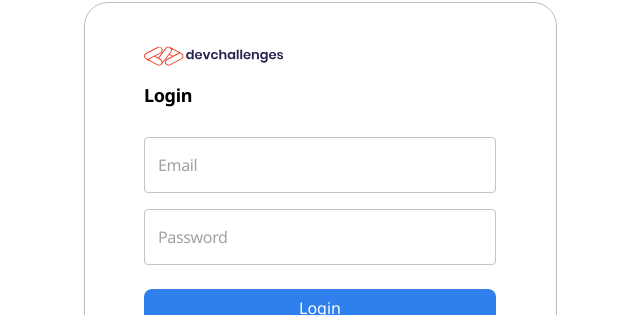
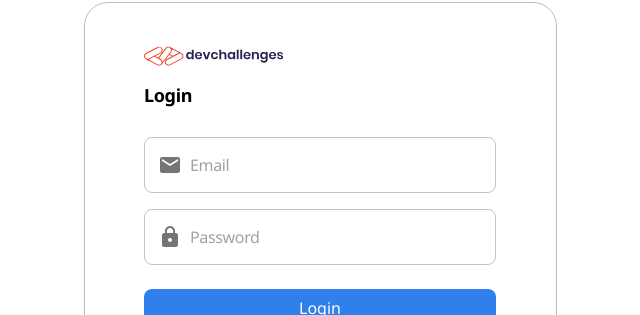
Before and after one commit to bibmode/nextauth-app, a Next.js app: page /login in a window 1280 px wide. Shown: the part 131-446 px from the top of the page, without its empty margins (320-960 px from the left). Built offline with nearby package versions, Linux system fonts and the light colour scheme; no server answers.

Commit message:
input start adornment

```diff
--- a/components/login/Login.js
+++ b/components/login/Login.js
@@ -137,9 +137,9 @@ const Login = () => {
               value={formik.values.email}
               onChange={formik.handleChange}
               error={formik.touched.email && Boolean(formik.errors.email)}
-              helpertext={formik.touched.email && formik.errors.email}
+              helperText={formik.touched.email && formik.errors.email}
               fullWidth
-              inputprops={{
+              InputProps={{
                 startAdornment: (
                   <InputAdornment position="start">
                     <MailIcon />
@@ -157,9 +157,9 @@ const Login = () => {
               value={formik.values.password}
               onChange={formik.handleChange}
               error={formik.touched.password && Boolean(formik.errors.password)}
-              helpertext={formik.touched.password && formik.errors.password}
+              helperText={formik.touched.password && formik.errors.password}
               fullWidth
-              inputprops={{
+              InputProps={{
                 startAdornment: (
                   <InputAdornment position="start">
                     <LockIcon />
--- a/styles/globals.scss
+++ b/styles/globals.scss
@@ -50,3 +50,7 @@ a {
   border-radius: 0.8rem;
   padding-block: 0.8rem;
 }
+
+.css-vubbuv {
+  font-size: 2.3rem !important;
+}
```
